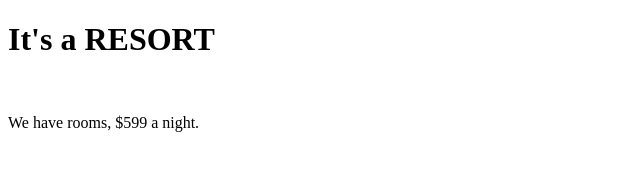
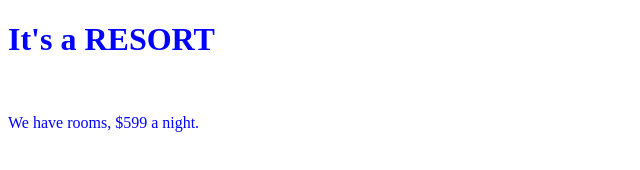
Before and after one commit to ajmarkow/RESORTWEBSITE, a plain HTML site: page accomodations.html in a window 1280 px wide. Shown: the whole page, without its empty margins (0-640 px from the left). Drawn offline with Linux system fonts and the light colour scheme.

Commit message:
Added stylesheet references.
Coauthored by: Drew Lockhart <drewmlockhart@gmail.com>
Coauthored by: Alexander Markow <alexanderjmarkow@gmail.com>

```diff
--- a/accomodations.html
+++ b/accomodations.html
@@ -2,6 +2,7 @@
 <html lang="en-us"
 <head>
   <title>Accomodations</title>
+  <link rel="stylesheet" type="text/css" href="styles.css">
 </head>
 <body>
 <h1>It's a RESORT</h1>
```
Also changed, not shown: activities.html (+1 -0 lines), contactinfo.html (+1 -0 lines), index.html (+1 -0 lines), pictures.html (+1 -0 lines), travelarrangements.html (+1 -0 lines).
